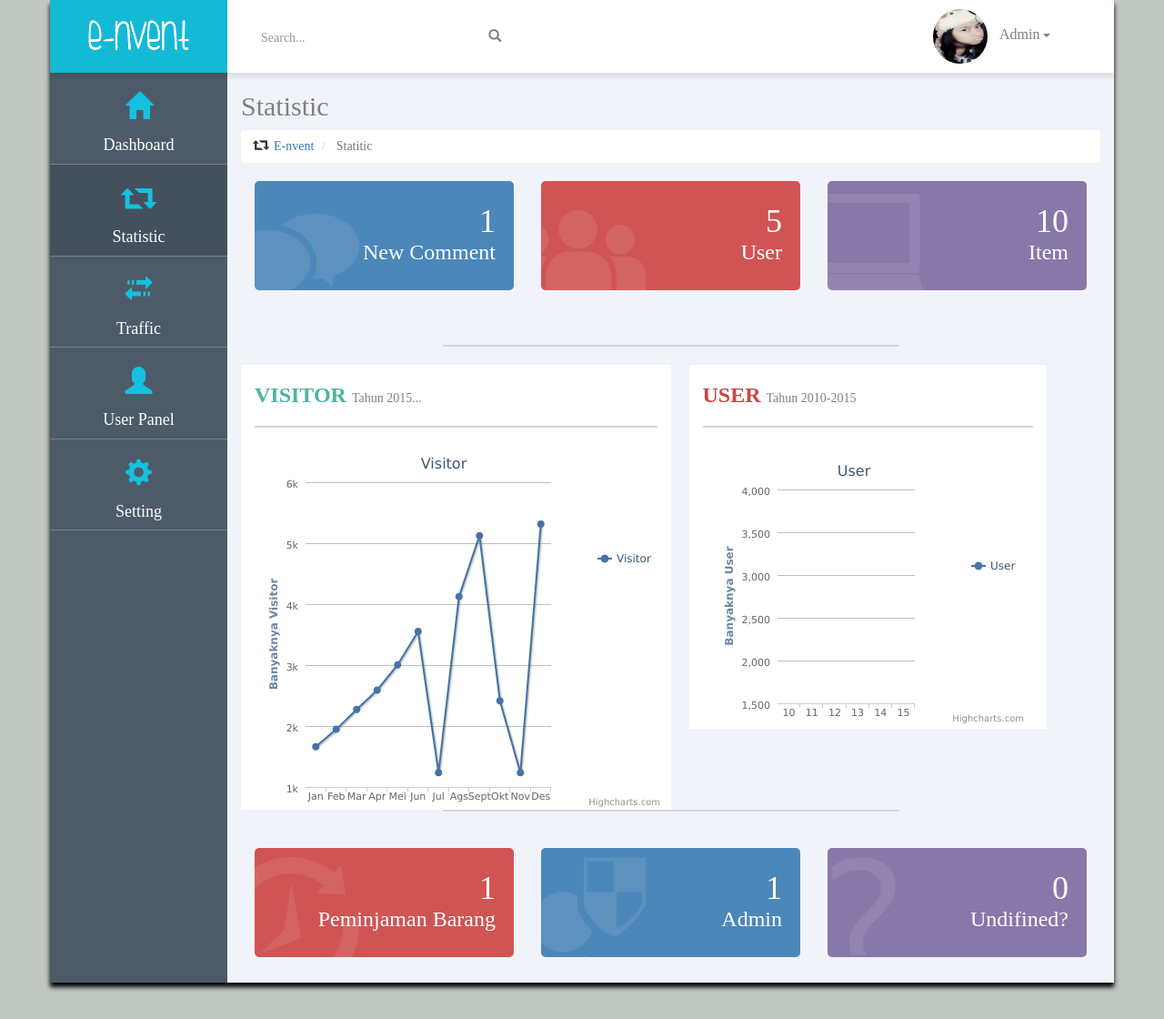
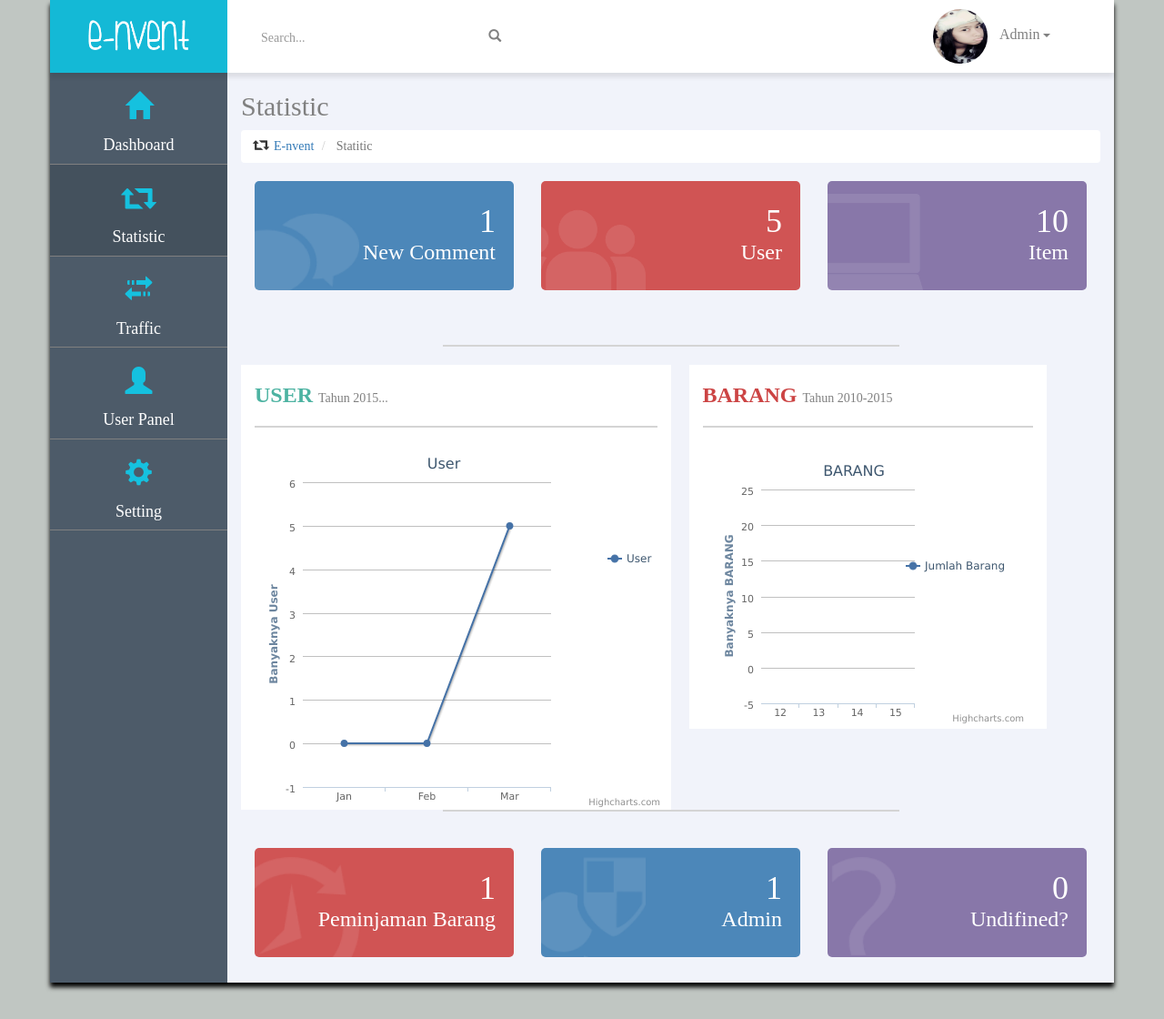
Before and after one commit to ferdays/envent, a PHP site: page /page/admin/statistic.php in a window 1280 px wide. Shown: the top 1120 px of the page at 91% size. Run offline with PHP 8.4, Linux system fonts and the light colour scheme; a user stored in the database is signed in; data comes from the database, SQL or seed files in the repository; tables that the repository leaves empty hold one stand-in row (values such as "Sample post").

Commit message:
selesai, tinggal form edit edit

```diff
--- a/page/admin/statistic.php
+++ b/page/admin/statistic.php
@@ -41,7 +41,7 @@
                 marginBottom: 25
             },
             title: {
-                text: 'Visitor',
+                text: 'User',
                 x: -20
             },
             xAxis: {
@@ -49,7 +49,7 @@
             },
             yAxis: {
                 title: {
-                    text: 'Banyaknya Visitor'
+                    text: 'Banyaknya User'
                 },
                 plotLines: [{
                     value: 0,
@@ -72,8 +72,8 @@
                 borderWidth: 0
             },
             series: [{
-                name: 'Visitor',
-                data: [1660, 1946,2271,2590,3004,3550,1234,4124,5124,2413,1234,5312]
+                name: 'User',
+                data: [0, 0,5]
             }]
         });
     });
@@ -173,12 +173,12 @@
   <hr style='width:500px;border:1px solid #d4d4d4;margin-top:200px;'>
   <div class='col-md-6' style='background:white;'>
     <br>
-    <h3 style='color:#4DB3A2;display:inline;'><b>VISITOR</b> </h3><p style='color:grey;display:inline;'>Tahun 2015...</p>
+    <h3 style='color:#4DB3A2;display:inline;'><b>USER</b> </h3><p style='color:grey;display:inline;'>Tahun 2015...</p>
     <hr style='border:1px solid #d4d4d4;'><div id="container" style="width:103%; height: 400px; margin: 0 auto"></div>
   </div>
   <div class='col-md-5' style='background:white;margin-left:20px;height:400px;'>
     <br>
-    <h3 style='color:#CC4444;display:inline;'><b>USER</b> </h3><p style='color:grey;display:inline;'>Tahun 2010-2015</p>
+    <h3 style='color:#CC4444;display:inline;'><b>BARANG</b> </h3><p style='color:grey;display:inline;'>Tahun 2010-2015</p>
     <hr style='border:1px solid #d4d4d4;'>
     <iframe src='userchart.php' style='border:none;width:100%;height:100%;overflow:none;'></iframe>
   </div>
--- a/page/admin/userchart.php
+++ b/page/admin/userchart.php
@@ -18,15 +18,15 @@
                 marginBottom: 25
             },
             title: {
-                text: 'User',
+                text: 'BARANG',
                 x: -20
             },
             xAxis: {
-                categories: ['10','11','12','13','14','15']
+                categories: ['12','13','14','15']
             },
             yAxis: {
                 title: {
-                    text: 'Banyaknya User'
+                    text: 'Banyaknya BARANG'
                 },
                 plotLines: [{
                     value: 0,
@@ -44,13 +44,13 @@
                 layout: 'vertical',
                 align: 'right',
                 verticalAlign: 'top',
-                x: -10,
+                x: -20,
                 y: 100,
                 borderWidth: 0
             },
             series: [{
-                name: 'User',
-                data: [1660, 1946,2271,2590,3004,3550]
+                name: 'Jumlah Barang',
+                data: [0,0, 0,21]
             }]
         });
     });
--- a/system/function.php
+++ b/system/function.php
@@ -2,7 +2,7 @@
 include('connect.php');
 
 function jumlah_lain(){
-	$sql_lebih = mysql_query("SELECT SUM(jumlah) AS total_item FROM barang WHERE JENIS_BARANG_ID ");
+	$sql_lebih = mysql_query("SELECT SUM(jumlah) AS total_item FROM barang WHERE JENIS_BARANG_ID > 9 ");
 		//$hitungan = mysql_num_rows($sql_lebih);
 		$hasil_hitung = mysql_fetch_array($sql_lebih);
 		$output = number_format($hasil_hitung['total_item']);
@@ -11,7 +11,26 @@
 }
 
 // Fungsi Tampil User
+function list_lainnya(){
+ 	$list_lain = mysql_query("SELECT *FROM barang as brg JOIN jenis_barang as jns ON brg.JENIS_BARANG_ID=jns.JENIS_BARANG_ID WHERE jns.JENIS_BARANG_ID > 9 ");
+	while($row=mysql_fetch_row($list_lain)){
+ echo"    <tr>
 
+                    <td>
+                    <center><h5 style='color:#333;'>$row[11]</h5></center>
+                    </td>
+
+                    <td>
+                    <center><h5 style='color:#333;'>$row[9]</h5></center>
+                    </td>
+
+                    <td>
+                    <center><h5 style='color:#333;'>$row[2]</h5></center>
+                    </td>
+          </tr>
+     ";
+}
+}
 function tampilnama() {
 	$username = $_SESSION['USERNAME'];
 	$nama=mysql_query("select * from user where USERNAME='$username'") or die(mysql_error());
@@ -96,10 +115,28 @@
 	echo "
 	<tr>
     	<td>
-    	<center><h5 style='color:#333;'>$row[0]</h5></center>
+    	<center><h5 style='color:#333;'>$row[9]</h5></center>
     	</td>
         <td>
-        <center><h5 style='color:#333;'>$row[3]</h5></center>
+        <center><h5 style='color:#333;'>$row[2]</h5></center>
+        </td>
+        <td>
+        <center><a href='../../system/system_pinjam.php?id=$row[0]'><button type='button' class='btn' style='background:#62C2E4;color:white;'>Pinjam</button></a> <a href='#detail?id=$row[0]' class='btn' style='background:#63CA82;color:white;'>Lihat Detail</a></center>
+        </td>
+    </tr>
+	";
+	}
+}
+function list_pinjam_lain(){
+	$barang_lain = mysql_query("SELECT *FROM barang as brg JOIN jenis_barang as jns ON brg.JENIS_BARANG_ID=jns.JENIS_BARANG_ID WHERE brg.JENIS_BARANG_ID >9 ");
+	while($row=mysql_fetch_row($barang_lain)){
+	echo "
+	<tr>
+    	<td>
+    	<center><h5 style='color:#333;'>$row[9]</h5></center>
+    	</td>
+        <td>
+        <center><h5 style='color:#333;'>$row[11]</h5></center>
         </td>
         <td>
         <center><a href='../../system/system_pinjam.php?id=$row[0]'><button type='button' class='btn' style='background:#62C2E4;color:white;'>Pinjam</button></a> <a href='#detail' class='btn' style='background:#63CA82;color:white;'>Lihat Detail</a></center>
@@ -119,25 +156,105 @@
 		$table_user = mysql_query("SELECT *FROM user WHERE USER_ID='".$id_user."' ");
 		$data_user = mysql_fetch_row($table_user);
 		$foto = $data_user['10'];
+	//data jenis
+		$tabel_jenis = mysql_query("SELECT *FROM jenis_barang WHERE JENIS_BARANG_ID =$row[4]");
+		$data_jenis = mysql_fetch_row($tabel_jenis);
+		$jenis_brg = $data_jenis[1];
+	//data merk
+		$tabel_barang = mysql_query("SELECT *FROM peminjam WHERE PEMINJAM_ID = $row[1] ");
+		$data_pinjam = mysql_fetch_row($tabel_barang);
+		$barang_id = $data_pinjam[2];
 
-		if($row[5]==NULL){
-		echo "<div class='col-md-6' style='margin-top:20px;'><img src='../profil/img/$foto' class='img-circle pull-left' height='80' width='80' style='box-shadow: 0 0 4px 1px rgba(0, 0, 0, 0.3);'><h3 style='color:#333;margin-top:-5px;margin-left:90px;'>$row[2]</h3>";
-		echo "<h4 style='color:#333;margin-left:90px;'><font color='red'>Meminjam</font> $row[3]</h4>";
-		echo "<p style='color:#333;margin-left:90px;'>$row[4]</p></div>";
+		$tabel_brg = mysql_query("SELECT *FROM barang WHERE BARANG_ID = '".$barang_id."' ");
+		$data_barang = mysql_fetch_row($tabel_brg);
+		$merk = $data_barang[2];
+
+		if($row[6]==NULL){
+		echo "<div class='col-md-6' style='margin-top:20px;'><img src='../profil/img/$foto' class='img-circle pull-left' height='80' width='80' style='box-shadow: 0 0 4px 1px rgba(0, 0, 0, 0.3);'><h3 style='color:#333;margin-top:-5px;margin-left:90px;'>$row[3]</h3>";
+		echo "<h4 style='color:#333;margin-left:90px;'><font color='red'>Meminjam</font> $jenis_brg $merk</h4>";
+		echo "<p style='color:#333;margin-left:90px;'>$row[5]</p></div>";
 		}
 		else{
-		echo "<div class='col-md-6' style='margin-top:20px;'><img src='../profil/img/$foto' class='img-circle pull-left' height='80' width='80' style='box-shadow: 0 0 4px 1px rgba(0, 0, 0, 0.3);'><h3 style='color:#333;margin-top:-5px;margin-left:90px;'>$row[2]</h3>";
-		echo "<h4 style='color:#333;margin-left:90px;'><font color='green'>Mengembalikan</font> $row[3]</h4>";
-		echo "<p style='color:#333;margin-left:90px;'>$row[5]</p></div>";
+		echo "<div class='col-md-6' style='margin-top:20px;'><img src='../profil/img/$foto' class='img-circle pull-left' height='80' width='80' style='box-shadow: 0 0 4px 1px rgba(0, 0, 0, 0.3);'><h3 style='color:#333;margin-top:-5px;margin-left:90px;'>$row[3]</h3>";
+		echo "<h4 style='color:#333;margin-left:90px;'><font color='green'>Mengembalikan</font> $jenis_brg $merk</h4>";
+		echo "<p style='color:#333;margin-left:90px;'>$row[6]</p></div>";
 		}
 
 	}
 }
 
 function Aktivitas(){
-	$table_pinjam_aktivitas = mysql_query("SELECT *FROM recent WHERE ");
+	$user_id = $_SESSION['USER_ID'];
+	$table_pinjam_aktivitas = mysql_query("SELECT *FROM recent WHERE USER_ID = '".$user_id."' ");
+	while($row=mysql_fetch_row($table_pinjam_aktivitas)){
+	//jenis
+		$tabel_jns = mysql_query("SELECT *FROM jenis_barang WHERE JENIS_BARANG_ID =$row[4] ");
+		$data_jenis = mysql_fetch_row($tabel_jns);
+		$jenis = $data_jenis[1];
+	if($row[5]==NULL){
 	echo "
-	<i class='glyphicon glyphicon-random pull-left'></i> <h4 style='color:black;'> &nbsp; Kamu meminjam Laptop pada tanggal 04-Februari-2015</h4>
+	<i class='glyphicon glyphicon-random pull-left'></i> <h4 style='color:black;'> &nbsp; Kamu <font color='light green'>mengembalikan</font> $jenis pada tanggal $row[6] dengan ID PEMINJAMAN : $row[1]</h4>
+	";
+	}
+	else {
+	echo "
+	<i class='glyphicon glyphicon-random pull-left'></i> <h4 style='color:black;'> &nbsp; Kamu <font color='red'>meminjam</font> $jenis pada tanggal $row[5] dengan ID PEMNJAMAN : <b>$row[1]</b></h4>
+	";
+	}
+	}
+	}
+
+
+function detail(){
+	$id_brg = $_GET['id'];
+	$sql_detail = mysql_query("SELECT *FROM barang WHERE BARANG_ID = '".$id_brg."' ");
+	$row = mysql_fetch_row($sql_detail);
+	echo "
+		<a href='#x' class='overlay' id='detail''></a>
+	        <div class='popup'>
+            <form class='sign-up' style='width:700px;'>
+            	<h1 class='sign-up-title' style='color:#F0776C;'>Detail</h1>
+            <table>
+            	<tr>
+            		<td width='40%' rowspan='4'>
+            			<img src='../../img/barang/$row[4]' style='max-width:300px;'>
+            		</td>
+            		<td width='30%'>
+            			<h4 style='color:black;margin-left:20px;'> Nama  </h4>
+            		</td>
+            		<td width='40%'>
+            			<h4 style='color:black;'> : $row[2] </h4>
+            		</td>
+            		<tr>
+            			<td width='30%'>
+            			<h4 style='color:black;margin-left:20px;'> Tanggal Pembelian  </h4>
+            		</td>
+            		<td width='40%'>
+            			<h4 style='color:black;'> : $row[7] </h4>
+            		</td>
+            		</tr>
+            		<tr>
+            			<td width='30%'>
+            			<h4 style='color:black;margin-left:20px;'> Kondisi  </h4>
+            		</td>
+            		<td width='40%'>
+            			<h4 style='color:black;'> : <span class='label label-info'>$row[5] </span></h4>
+            		</td>
+            		</tr>
+            		<tr>
+            			<td width='30%'>
+            			<h4 style='color:black;margin-left:20px;'> Status  </h4>
+            		</td>
+            		<td width='40%'>
+            			<h4 style='color:black;'> : <span class='label label-success'>Ada </span></h4>
+            		</td>
+            		</tr>
+            	</tr>
+            </table>
+            <br>
+            <center><button type='submit' class='btn' style='background:#62C2E4;color:white;'>Pinjam</button> <a href='#detail' class='btn' style='background:#63CA82;color:white;'>Kembali</a></center>
+	  		</form>
+        	</div>
 	";
 }
 // Fungsi Tampilan Admin
@@ -207,6 +324,15 @@
 	$output = number_format($hasil['total_item']);
 	echo $output;
 }
+function pilhan_pinjam(){
+	echo "<select name='name_brg' class='form-control' placeholder='Nama barang...' style='border:none;box-shadow:none;'> ";
+	$list_jenis = mysql_query("SELECT * FROM jenis_barang");
+	while($row=mysql_fetch_row($list_jenis)){
+ 	echo "<option value='$row[0]'>$row[1]</option>";
+    }
+    echo "</select>";
+
+}
 function list_user_lengkap(){
 $tampil = mysql_query("SELECT * FROM user");
 $data = mysql_fetch_array($tampil);
@@ -239,13 +365,13 @@
 	echo "
 			<tr>
     	    <td>
-			$row[10]
+			$row[11]
         	</td>
         	<td>
-        	$row[3]
+        	$row[2]
         	</td>
         	<td>
-        	$row[0]
+        	$row[9]
         	</td>
         	<td>
           			<span class='glyphicon glyphicon-edit' style='color:grey;'></span>
```
Also changed, not shown: index.php (+8 -8 lines), page/admin/index.php (+4 -12 lines), page/welcome/pinjam.php (+4 -48 lines), system/kembali.php (+5 -2 lines), system/system_pinjam.php (+5 -3 lines), system/tambahBarang.php (+8 -8 lines), system/tambahBarangBaru.php (+11 -8 lines).
